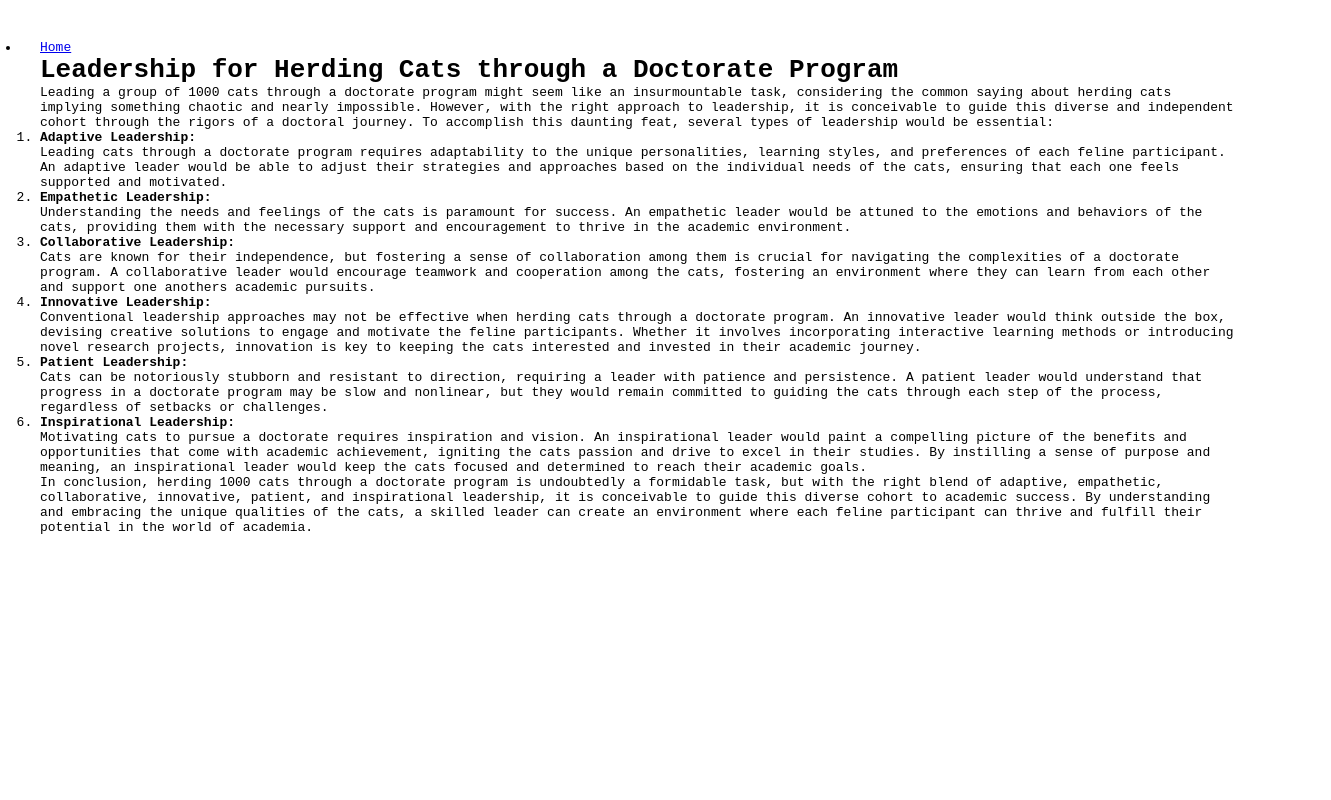
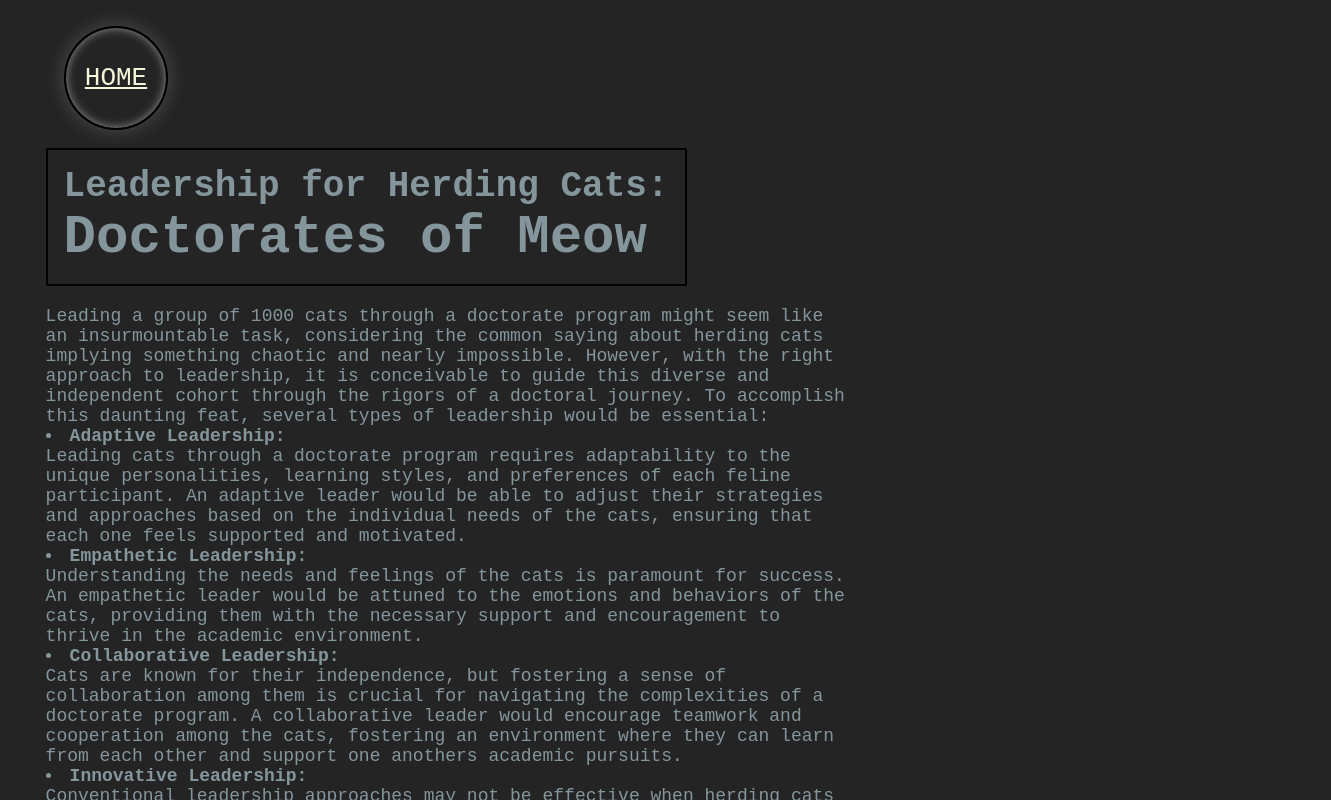
Before and after one commit to hightowerbuilds/executive-coaching-app, a React (Vite) app: page /leadership in a window 1280 px wide. Shown: the top 800 px of the page, 1331 px wide, since content can reach past the window. Built offline with nearby package versions, Linux system fonts and the light colour scheme.

Commit message:
march11.4

```diff
--- /dev/null
+++ b/src/components/HomeNav.css
@@ -0,0 +1,20 @@
+.homeLink {
+    font-family: monospace;
+    font-size: 26px;
+    color: beige;
+}
+
+.linkBox {
+    display: flex;
+    position: absolute;
+    left: 5%;
+    justify-content: center;
+    align-items: center;
+    height: 100px;
+    width: 100px;
+    border: 2px black solid;
+    border-radius: 50%;
+    box-shadow: inset 0px 0px 10px rgba(255, 255, 255, 0.5),
+    0px 0px 20px rgba(255, 255, 255, 0.2);
+
+}
--- /dev/null
+++ b/src/components/HomeNav.jsx
@@ -0,0 +1,12 @@
+import { Link } from "react-router-dom"
+import './HomeNav.css'
+
+
+export default function HomeNav() {
+  return (
+    <div className="linkBox">
+        <Link to="/" className="homeLink">HOME</Link>
+    </div>
+
+  )
+}
--- a/src/components/ProfileCard.jsx
+++ b/src/components/ProfileCard.jsx
@@ -19,6 +19,7 @@ export default function ProfileCard() {
         <p style={{ fontFamily: 'Roboto', color: 'lightblue'}}>
             Dr. Len Hightower
         </p>
+        <p></p>
     </div>
   )
 }
--- /dev/null
+++ b/src/pages/Leadership.css
@@ -0,0 +1,27 @@
+.page {
+    height: 100%;
+    width: 100%;
+    background-color: #242424;
+    padding: 2%;
+    margin:0%;
+}
+
+.articleContainer {
+    display: flex;
+    flex-wrap: wrap;
+    width: 100vh;
+   margin-top: 8%;
+    padding: 20px;
+    color: rgb(132, 150, 156);
+    border-radius: .5%;
+    font-family: monospace;
+    font-size: 18px;
+}
+
+.articleTitle {
+    border: 2px black solid;
+    border-radius: 0.8%;
+    padding: 2%;
+    margin-bottom: 20px;
+
+}
--- a/src/pages/Leadership.jsx
+++ b/src/pages/Leadership.jsx
@@ -1,20 +1,22 @@
-import { Link } from "react-router-dom";
-
+import HomeNav from '../components/HomeNav'
+import './Leadership.css'
 
 export default function Leadership() {
   return (
-<div style={{ fontFamily: 'monospace', display: 'list-item', margin: 20, padding: 20}}>
+<div className='page'>
+<HomeNav />
+<div className="articleContainer">
 
-        <Link style={{}} to="/">Home</Link>
+
         <br />
-        <h1>Leadership for Herding Cats through a Doctorate Program</h1>
+        <h1 className="articleTitle">Leadership for Herding Cats: <br /> <h2> Doctorates of Meow</h2></h1>
 
-<p>Leading a group of 1000 cats through a doctorate program might seem like an insurmountable task, considering the common saying about herding cats implying something chaotic and nearly impossible. However, with the right approach to leadership, it is conceivable to guide this diverse and independent cohort through the rigors of a doctoral journey. To accomplish this daunting feat, several types of leadership would be essential:</p>
+<p className="paragraph">Leading a group of 1000 cats through a doctorate program might seem like an insurmountable task, considering the common saying about herding cats implying something chaotic and nearly impossible. However, with the right approach to leadership, it is conceivable to guide this diverse and independent cohort through the rigors of a doctoral journey. To accomplish this daunting feat, several types of leadership would be essential:</p>
 
-<ol>
-  <li>
+
+  <li >
     <strong>Adaptive Leadership:</strong>
-    <p>Leading cats through a doctorate program requires adaptability to the unique personalities, learning styles, and preferences of each feline participant. An adaptive leader would be able to adjust their strategies and approaches based on the individual needs of the cats, ensuring that each one feels supported and motivated.</p>
+    <p >Leading cats through a doctorate program requires adaptability to the unique personalities, learning styles, and preferences of each feline participant. An adaptive leader would be able to adjust their strategies and approaches based on the individual needs of the cats, ensuring that each one feels supported and motivated.</p>
   </li>
   <li>
     <strong>Empathetic Leadership:</strong>
@@ -36,11 +38,15 @@ export default function Leadership() {
     <strong>Inspirational Leadership:</strong>
     <p>Motivating cats to pursue a doctorate requires inspiration and vision. An inspirational leader would paint a compelling picture of the benefits and opportunities that come with academic achievement, igniting the cats passion and drive to excel in their studies. By instilling a sense of purpose and meaning, an inspirational leader would keep the cats focused and determined to reach their academic goals.</p>
   </li>
-</ol>
+
 
 <p>In conclusion, herding 1000 cats through a doctorate program is undoubtedly a formidable task, but with the right blend of adaptive, empathetic, collaborative, innovative, patient, and inspirational leadership, it is conceivable to guide this diverse cohort to academic success. By understanding and embracing the unique qualities of the cats, a skilled leader can create an environment where each feline participant can thrive and fulfill their potential in the world of academia.</p>
 
 
     </div>
+
+
+</div>
+
   )
 }
```
Also changed, not shown: src/images/DSC_0112.JPG (added).
